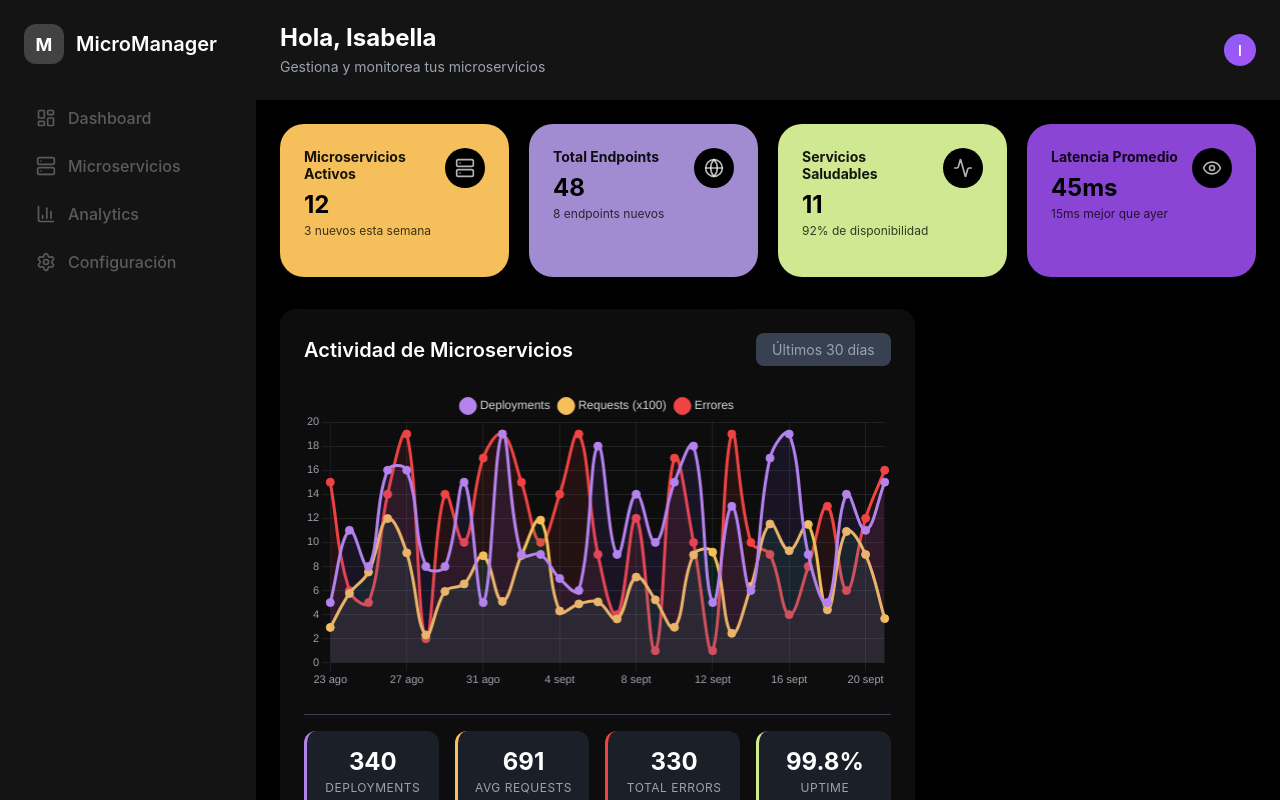
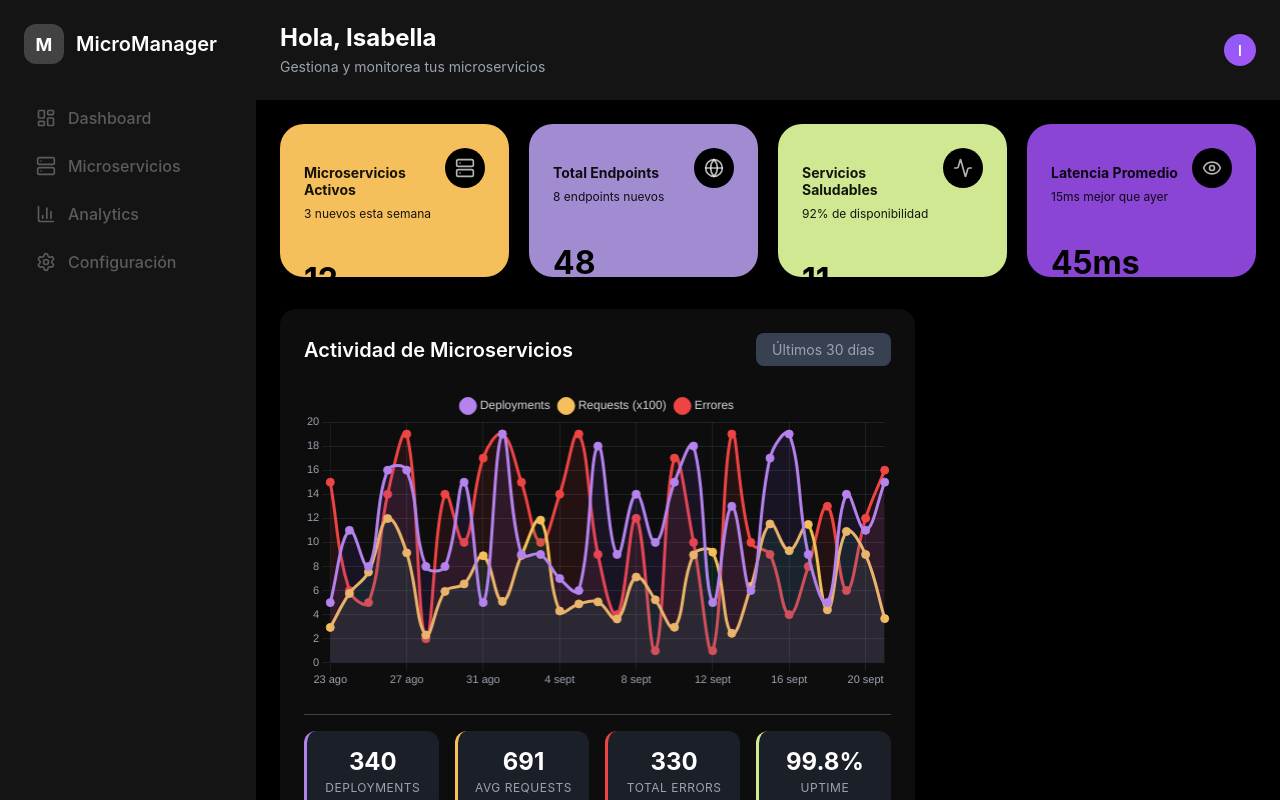
Before and after one commit to Is-monp/Microservices_f, a React (Vite) app in the folder my-dashboard/: page / in a window 1280 px wide. Built offline with nearby package versions, Linux system fonts and the light colour scheme.

Commit message:
mini rework v2

```diff
--- a/my-dashboard/src/components/Sidebar/Sidebar.tsx
+++ b/my-dashboard/src/components/Sidebar/Sidebar.tsx
@@ -5,7 +5,6 @@ import {
     Server,
     BarChart3,
     Settings as SettingsIcon,
-    Activity
 } from 'lucide-react';
 import './Sidebar.scss';
 
--- a/my-dashboard/src/components/StatsCard/StatsCard.scss
+++ b/my-dashboard/src/components/StatsCard/StatsCard.scss
@@ -31,7 +31,7 @@
     }
 
     &__info {
-        margin-top: auto;
+        margin-top: 1rem;
         flex-direction: column;
         align-items: end;
         flex: 1;
@@ -45,15 +45,16 @@
     }
 
     &__value {
-        font-size: 1.5rem;
+        font-size: 2rem;
         font-weight: 700;
         margin: 0 0 0.25rem 0;
     }
 
     &__subtitle {
         font-size: 0.75rem;
-        opacity: 0.75;
+        opacity: 0.9;
         margin: 0;
+        margin-bottom: 2.4rem;
     }
 
     &__icon-container {
--- a/my-dashboard/src/components/StatsCard/StatsCard.tsx
+++ b/my-dashboard/src/components/StatsCard/StatsCard.tsx
@@ -16,8 +16,8 @@ const StatsCard: React.FC<StatsCardProps> = ({ title, value, subtitle, color, ic
       <div className="stats-card__content">
         <div className="stats-card__info">
           <h3 className="stats-card__title">{title}</h3>
+          <p className="stats-card__subtitle">{subtitle}</p>
           <p className="stats-card__value">{value}</p>
-          <p className="stats-card__subtitle">{subtitle}</p>
         </div>
         <div className="stats-card__icon-container">
           {icon}
```
